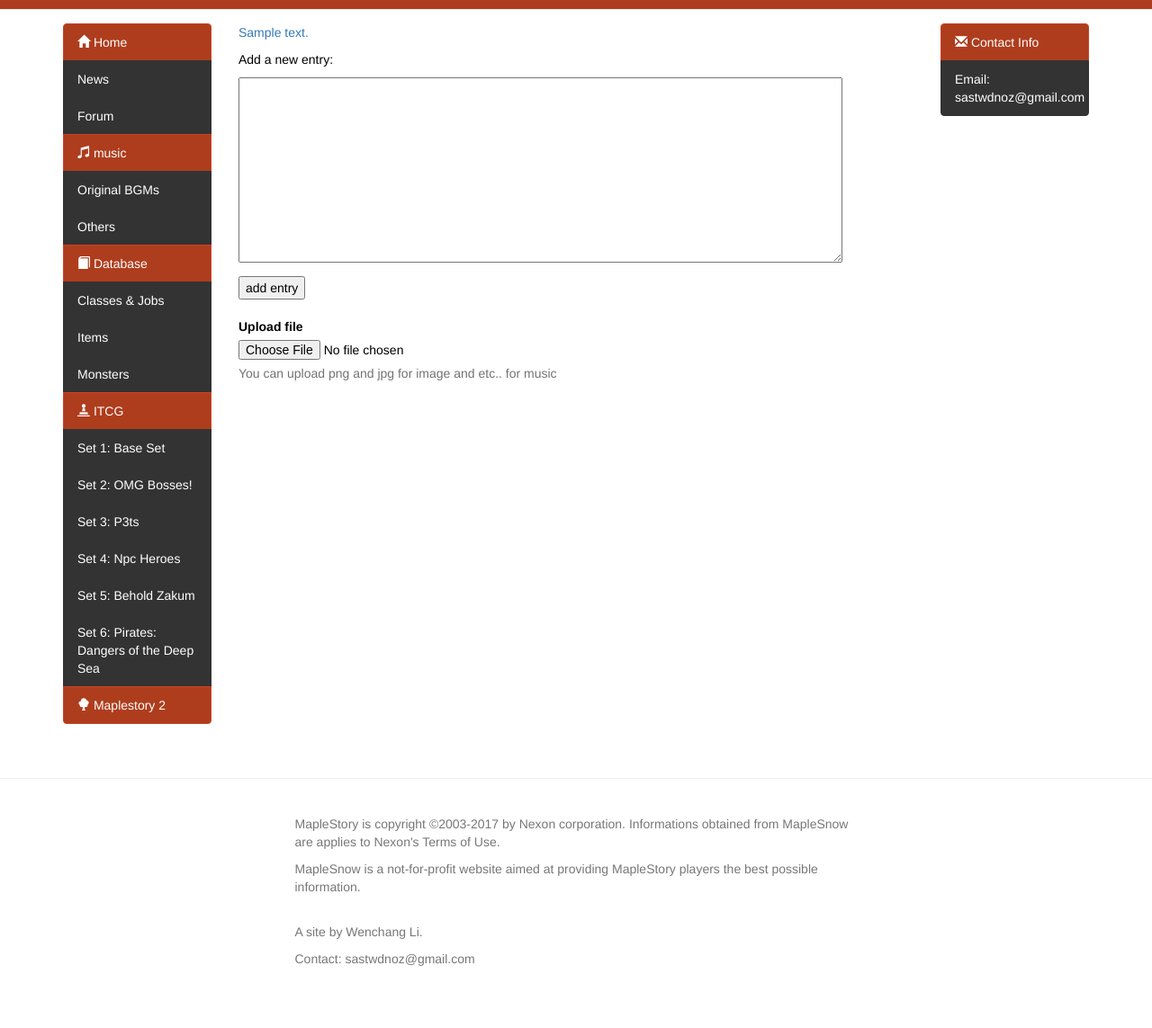
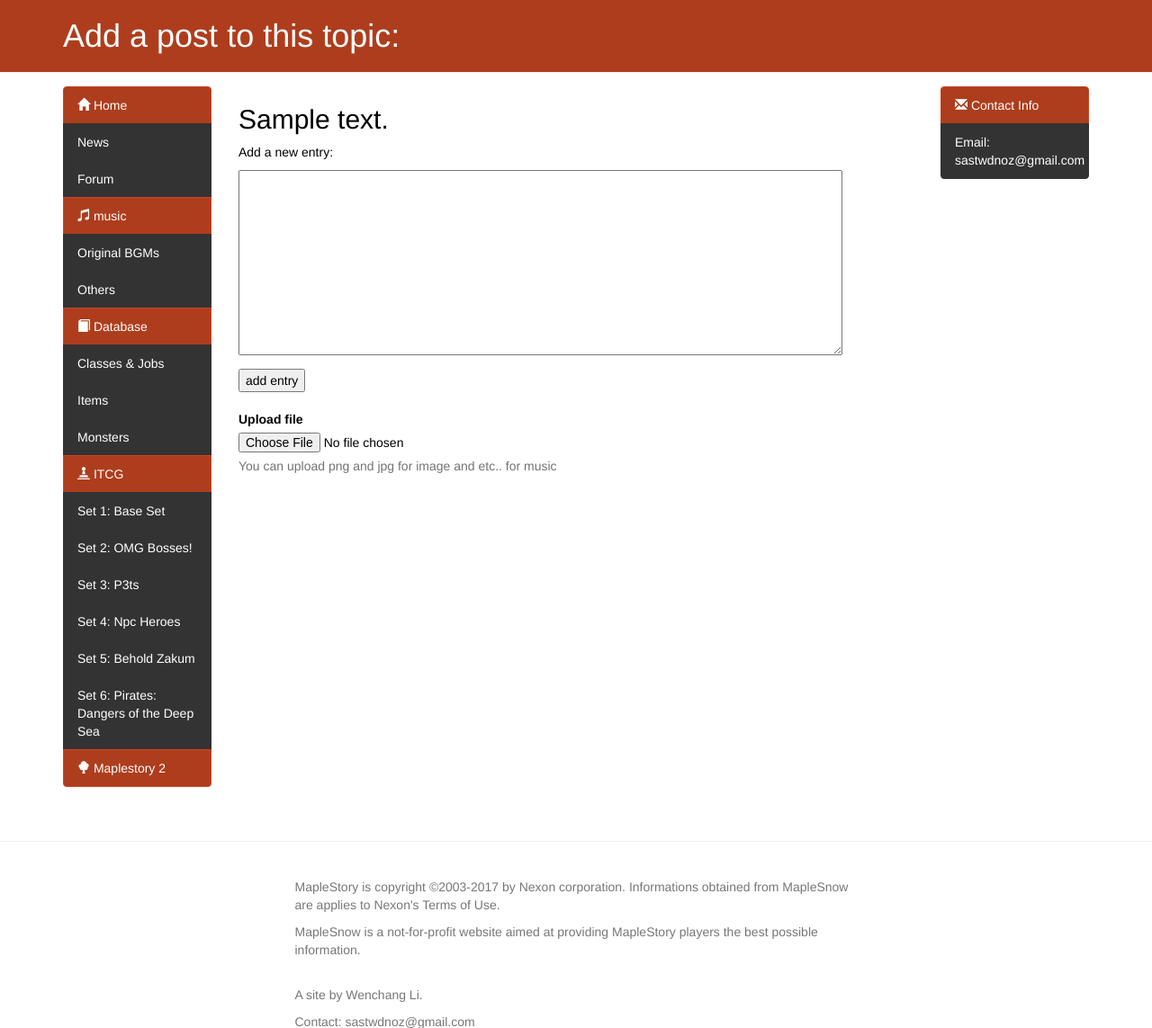
Before and after one commit to mnsnow/MsWebsite, a Django app: page /new_entry/1 in a window 1280 px wide. Shown: the part 57-1200 px from the top of the page at 90% size. Before the commit the page ends 1131 px from the top, so only its background shows below. Run offline with Django 3.2, Linux system fonts and the light colour scheme; a user stored in the database is signed in; tables that the repository leaves empty hold one stand-in row (values such as "Sample post"); some libraries are stand-ins or nearby versions.

Commit message:
add header to new_entry page

```diff
--- a/ms_pages/templates/ms_pages/new_entry.html
+++ b/ms_pages/templates/ms_pages/new_entry.html
@@ -1,10 +1,17 @@
 {% extends 'ms_pages/base.html' %}
+{% load bootstrap3 %}
+
+{% block header %}
+  <div class="container">
+    <h1>Add a post to this topic:</h1>
+  </div>
+{% endblock header %}
 
 {% block content %}
 
-  <p>
-  <a href="{% url 'ms_pages:topic' topic.id %}">{{ topic }}</a>
-  </p>
+  <h2>
+  <a style='color:black' href="{% url 'ms_pages:topic' topic.id %}">{{ topic }}</a>
+</h2>
   <p>Add a new entry:</p>
   <form action="{% url 'ms_pages:new_entry' topic.id %}" method='post'>
     {% csrf_token %}
```
